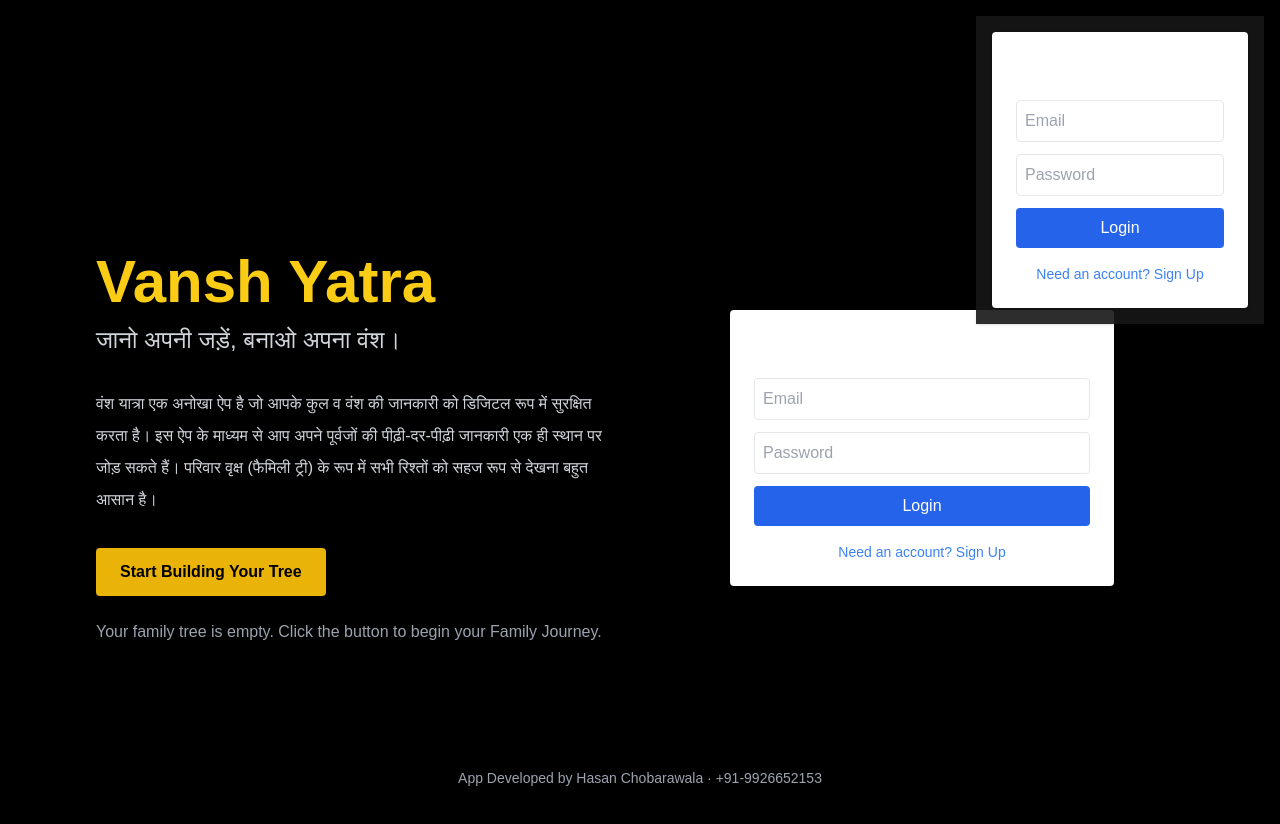
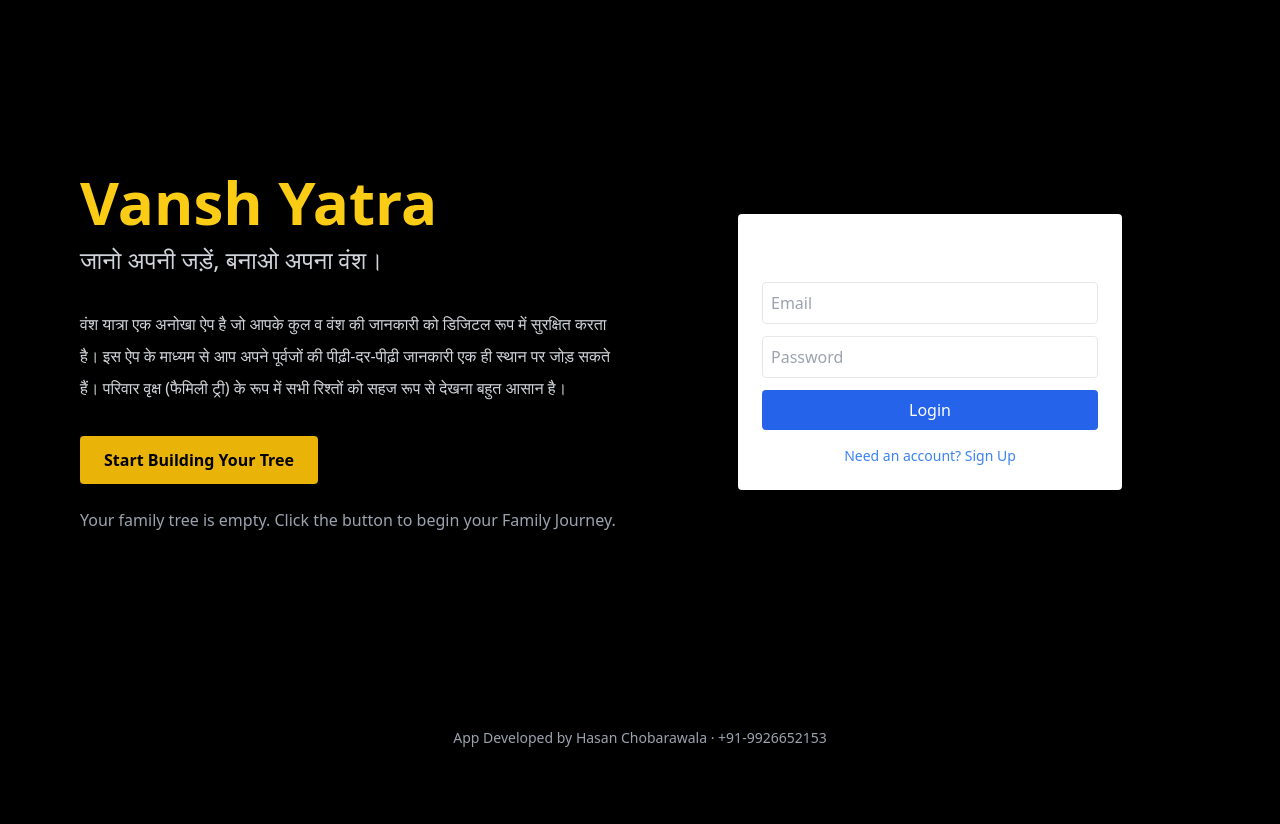
Before and after one commit to hasanchobarawala/Vansh-Yatra, a Next.js app: page / in a window 1280 px wide. Shown: the top 824 px of the page. After the commit the page ends 800 px from the top, so only its background shows below. Built offline with nearby package versions, Linux system fonts and the light colour scheme; no server answers.

Commit message:
layout.tsx

```diff
--- a/src/app/layout.tsx
+++ b/src/app/layout.tsx
@@ -1,8 +1,6 @@
+// src/app/layout.tsx
 import "./globals.css";
 import type { Metadata } from "next";
-
-// ✅ RELATIVE IMPORT (layout.tsx से ../components/ui/AuthForm.tsx तक)
-import AuthForm from "../components/ui/AuthForm";
 
 export const metadata: Metadata = {
   title: "Vansh Yatra",
@@ -16,21 +14,11 @@ export default function RootLayout({
 }) {
   return (
     <html lang="en" className="dark">
-      <body className="font-body antialiased bg-black text-white">
-        {/* Top-right login box */}
-        <header className="fixed top-4 right-4 z-50">
-          <div className="w-72 rounded-lg bg-neutral-900/90 p-4 shadow">
-            <AuthForm />
-          </div>
-        </header>
+      <body className="min-h-screen bg-black text-white">
+        {children}
 
-        {/* Main content */}
-        <main className="min-h-screen px-4 pt-24 pb-24 flex flex-col items-center">
-          {children}
-        </main>
-
-        {/* Footer */}
-        <footer className="fixed bottom-3 left-0 right-0 text-center text-sm text-gray-400">
+        {/* Global footer - appears only once on every page */}
+        <footer className="text-center text-gray-400 text-sm py-6">
           App Developed by Hasan Chobarawala · +91-9926652153
         </footer>
       </body>
```
